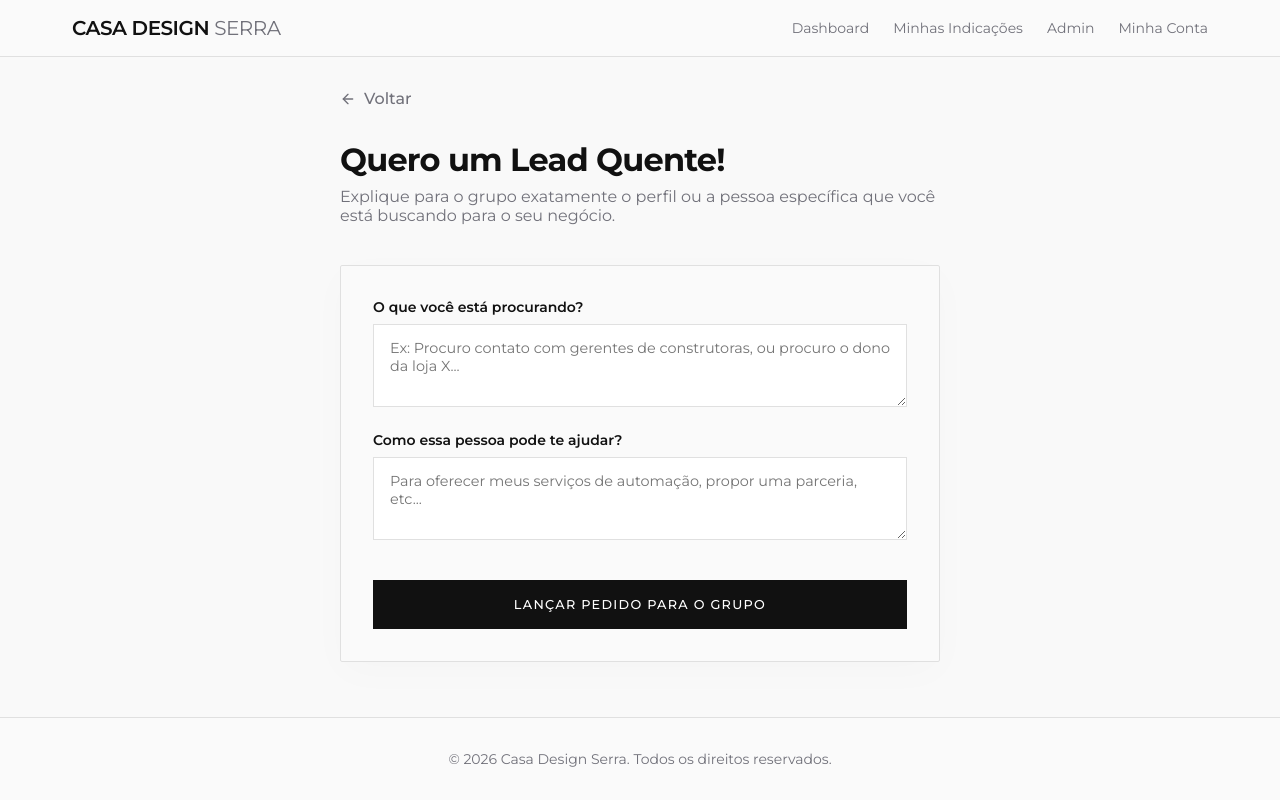
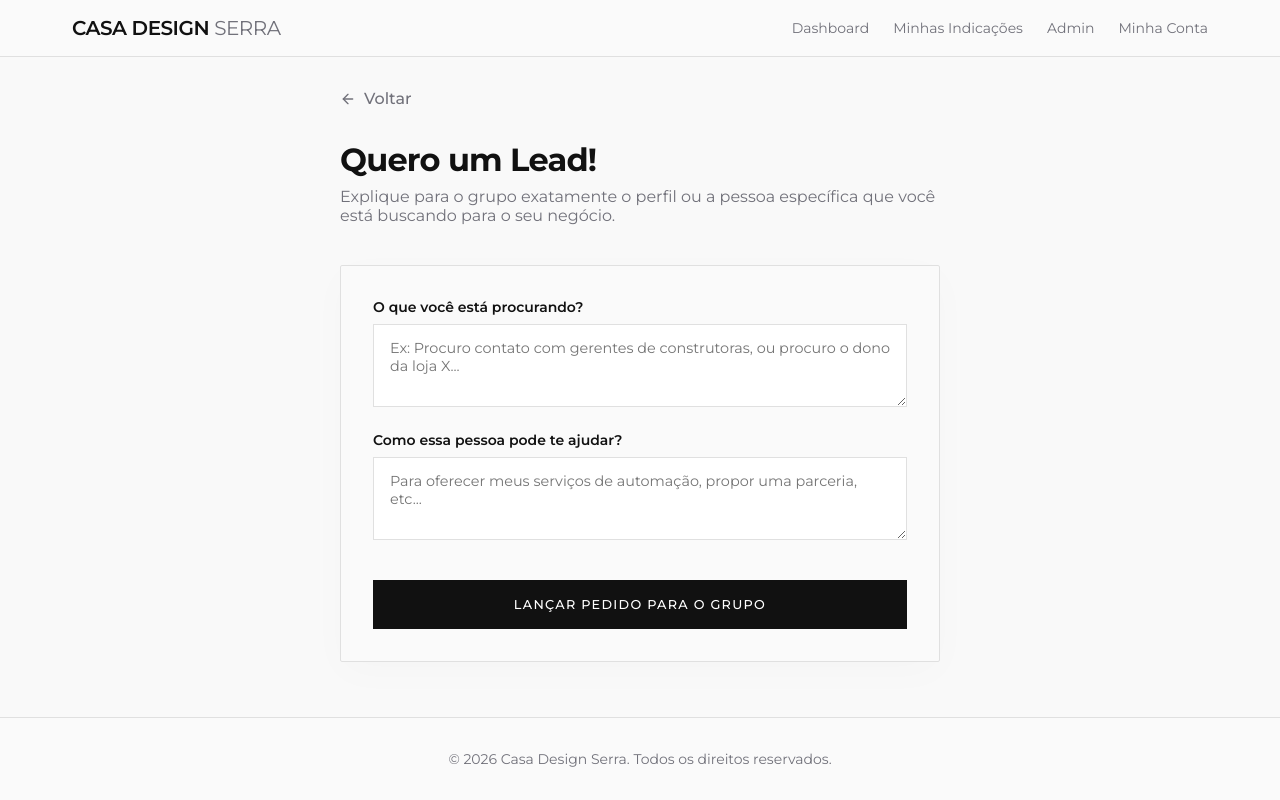
Before and after one commit to Conexaoarq/crm-casa-design-serra, a Next.js app: page /indicacao/pedir in a window 1280 px wide. Built offline with nearby package versions, Linux system fonts and the light colour scheme; no server answers.

Commit message:
Remove 'Quente' from lead request texts

```diff
--- a/app/indicacao/pedir/page.tsx
+++ b/app/indicacao/pedir/page.tsx
@@ -55,7 +55,7 @@ export default function PedirIndicacao() {
         </Link>
 
         <h1 style={{ fontSize: '2rem', fontWeight: 700, letterSpacing: '-0.025em', marginBottom: '0.5rem' }}>
-          Quero um Lead Quente!
+          Quero um Lead!
         </h1>
         <p style={{ color: 'var(--muted-foreground)', marginBottom: '2.5rem' }}>
           Explique para o grupo exatamente o perfil ou a pessoa específica que você está buscando para o seu negócio.
--- a/app/page.tsx
+++ b/app/page.tsx
@@ -85,7 +85,7 @@ export default function Dashboard() {
             <div style={{ position: 'relative', zIndex: 1 }}>
               <div style={{ fontSize: '0.7rem', fontWeight: 600, color: '#111', textTransform: 'uppercase', marginBottom: '2rem', letterSpacing: '0.2em' }}>Expansão de Rede</div>
               <h3 style={{ fontSize: '1.75rem', fontWeight: 300, marginBottom: '1rem', color: '#000', letterSpacing: '-0.02em' }}>
-                Pedir <strong style={{ fontWeight: 700 }}>Lead Quente</strong>
+                Pedir <strong style={{ fontWeight: 700 }}>Lead</strong>
               </h3>
               <p style={{ color: '#666', fontSize: '0.9rem', lineHeight: 1.6, marginBottom: '3rem' }}>
                 Busca um contato específico? Acione o grupo para encontrar a conexão exata.
```
